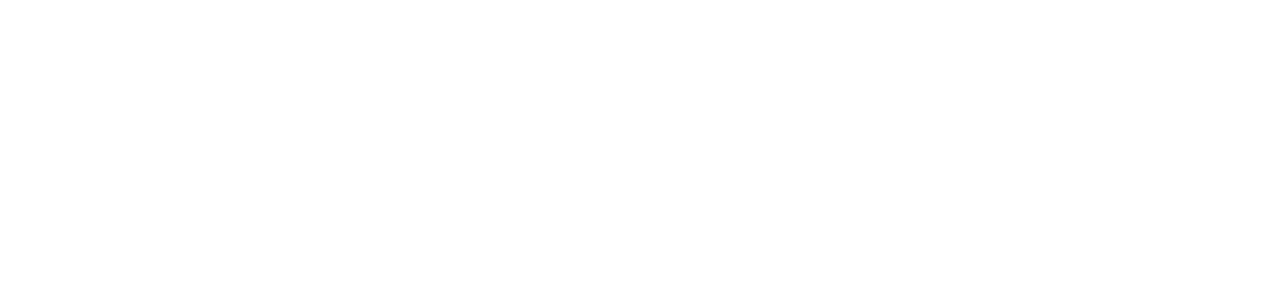
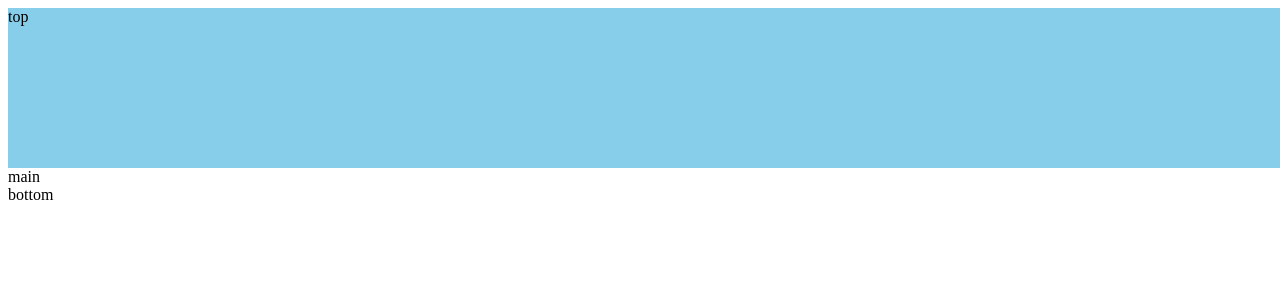
Before and after one commit to costar011/React-Webpack-Environment, a React app: page / in a window 1280 px wide. Shown: the top 300 px of the page. Built offline with nearby package versions, Linux system fonts and the light colour scheme.

Commit message:
fxxx error

```diff
--- a/package.json
+++ b/package.json
@@ -12,7 +12,6 @@
   "dependencies": {
     "axios": "^0.19.2",
     "cross-env": "^7.0.2",
-    "css-loader": "^3.6.0",
     "dotenv-webpack": "^2.0.0",
     "file-loader": "^6.0.0",
     "react": "^16.13.1",
--- a/public/index.html
+++ b/public/index.html
@@ -3,7 +3,7 @@
   <head>
     <meta charset="UTF-8" />
     <meta name="viewport" content="width=device-width, initial-scale=1.0" />
-    <title>React Test</title>
+    <title>React</title>
   </head>
   <body>
     <div id="app"></div>
--- a/src/App.js
+++ b/src/App.js
@@ -1,4 +1,5 @@
 import React from "react";
+import "./styles/app.css";
 
 class App extends React.Component {
   constructor(props) {
@@ -10,8 +11,9 @@
   render() {
     return (
       <div className="App">
-        <siv></siv>
-        <div className="App__main"></div>
+        <div className="App__top">top</div>
+        <div className="App__main">main</div>
+        <div className="App__bottom">bottom</div>
       </div>
     );
   }
--- a/src/styles/app.css
+++ b/src/styles/app.css
@@ -6,3 +6,9 @@
 .App {
   width: 100%;
 }
+
+.App .App__top {
+  width: 100%;
+  height: 20vh;
+  background-color: skyblue;
+}
--- a/src/styles/reset.css
+++ /dev/null
@@ -1,134 +0,0 @@
-/* http://meyerweb.com/eric/tools/css/reset/
-   v2.0 | 20110126
-   License: none (public domain)
-*/
-
-html,
-body,
-div,
-span,
-applet,
-object,
-iframe,
-h1,
-h2,
-h3,
-h4,
-h5,
-h6,
-p,
-blockquote,
-pre,
-a,
-abbr,
-acronym,
-address,
-big,
-cite,
-code,
-del,
-dfn,
-em,
-img,
-ins,
-kbd,
-q,
-s,
-samp,
-small,
-strike,
-strong,
-sub,
-sup,
-tt,
-var,
-b,
-u,
-i,
-center,
-dl,
-dt,
-dd,
-ol,
-ul,
-li,
-fieldset,
-form,
-label,
-legend,
-table,
-caption,
-tbody,
-tfoot,
-thead,
-tr,
-th,
-td,
-article,
-aside,
-canvas,
-details,
-embed,
-figure,
-figcaption,
-footer,
-header,
-hgroup,
-menu,
-nav,
-output,
-ruby,
-section,
-summary,
-time,
-mark,
-audio,
-video {
-  margin: 0;
-  padding: 0;
-  border: 0;
-  font-size: 100%;
-  font: inherit;
-  vertical-align: baseline;
-}
-/* HTML5 display-role reset for older browsers */
-article,
-aside,
-details,
-figcaption,
-figure,
-footer,
-header,
-hgroup,
-menu,
-nav,
-section {
-  display: block;
-}
-body {
-  line-height: 1;
-}
-ol,
-ul {
-  list-style: none;
-}
-blockquote,
-q {
-  quotes: none;
-}
-blockquote:before,
-blockquote:after,
-q:before,
-q:after {
-  content: "";
-  content: none;
-}
-table {
-  border-collapse: collapse;
-  border-spacing: 0;
-}
-
-a {
-  text-decoration: none;
-  color: #0b0b0b;
-}
```
